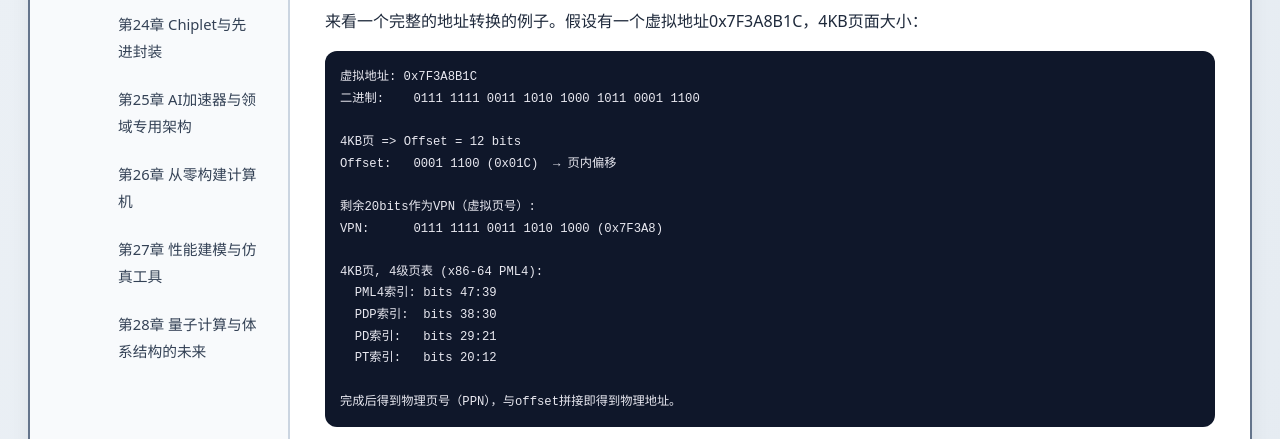
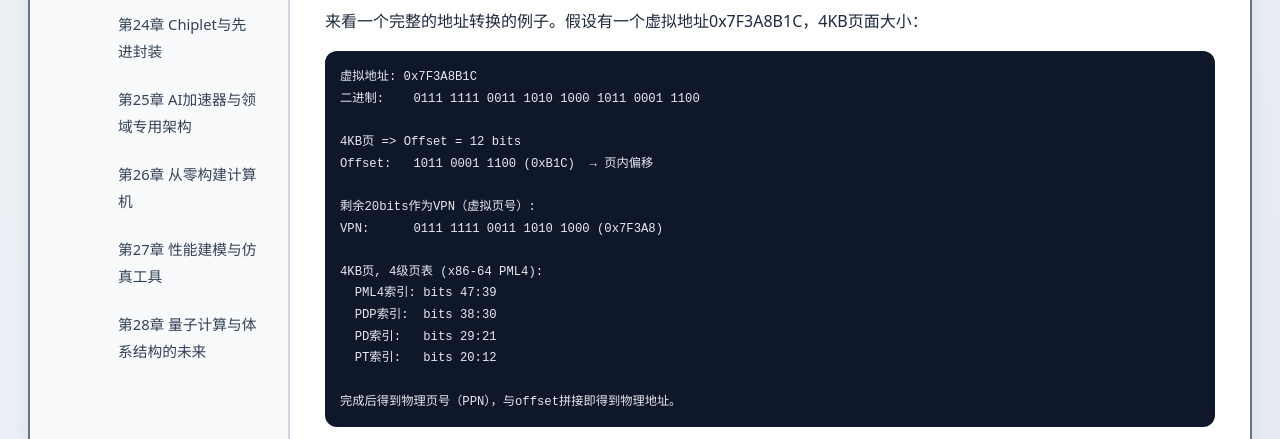
Before and after one commit to 1998x-stack/computer-architecture-tutorial, a plain HTML site: page 17.html in a window 1280 px wide. Shown: the part 1747-2186 px from the top of the page. Drawn offline with Linux system fonts and the light colour scheme.

Commit message:
fix(computer-architecture-tutorial): 修正第17章地址分解示例中错误的页内偏移0x01C→0xB1C

```diff
--- a/17.html
+++ b/17.html
@@ -114,7 +114,7 @@
 二进制:    0111 1111 0011 1010 1000 1011 0001 1100
 
 4KB页 => Offset = 12 bits
-Offset:   0001 1100 (0x01C)  → 页内偏移
+Offset:   1011 0001 1100 (0xB1C)  → 页内偏移
 
 剩余20bits作为VPN（虚拟页号）:
 VPN:      0111 1111 0011 1010 1000 (0x7F3A8)
```
